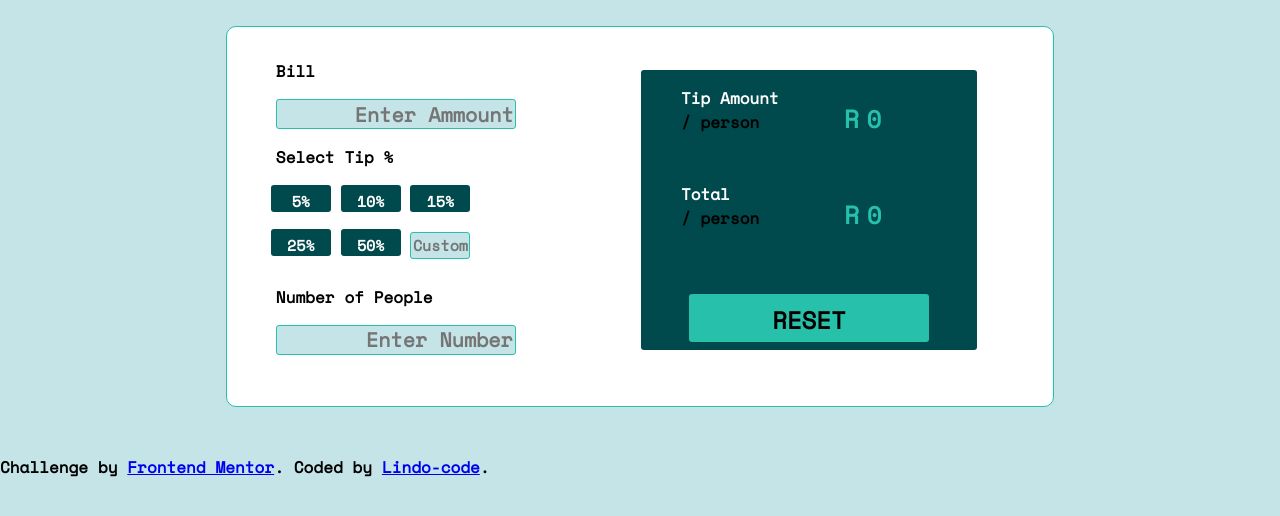
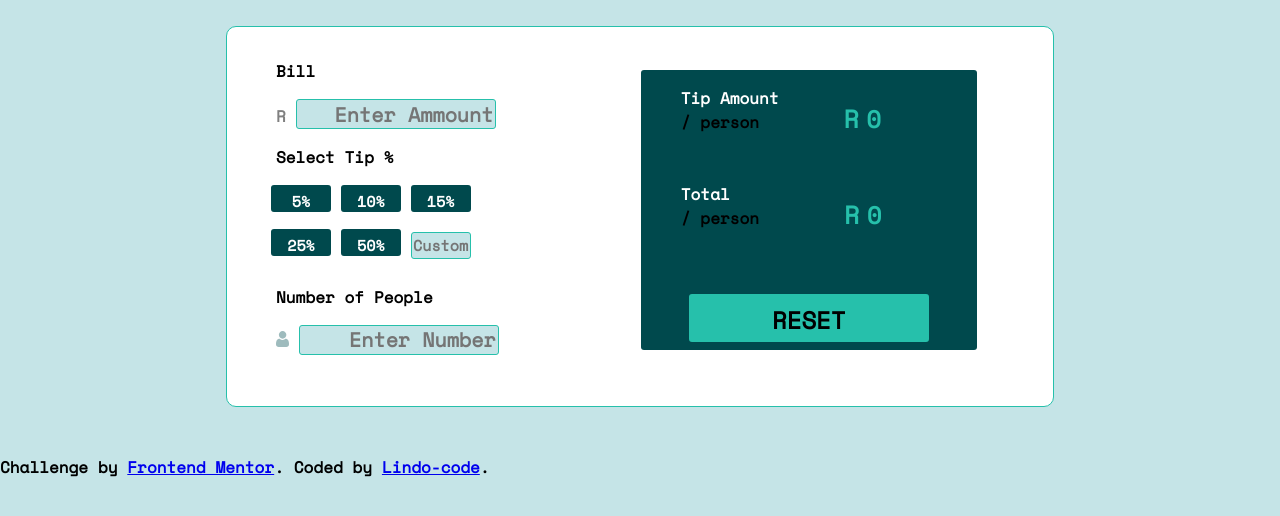
Before and after one commit to Lindo-code/tip-calculator-app, a plain HTML site: page index.html in a window 1280 px wide. Shown: the part 86-602 px from the top of the page. Drawn offline with nearby package versions, Linux system fonts and the light colour scheme; a web font is replaced by a local one.

Commit message:
added R, person icon beside input boxes and decreased size of input boxes.

```diff
--- a/Styling.css
+++ b/Styling.css
@@ -95,6 +95,10 @@ p > #error1 {
   display: none;
   color: red;
 }
+span > #currency {
+  font-weight: bold;
+  color: white;
+}
 .navbar {
   grid-area: n1;
   text-align: center;
@@ -135,7 +139,7 @@ p > #error1 {
   padding: 1px;
   text-align: right;
   height: 1.5em;
-  width: 12em;
+  width: 10em;
 }
 .input2 {
   color: cyan hsl(183, 100%, 15%);
@@ -163,7 +167,8 @@ p > #error1 {
   padding: 2px;
   text-align: right;
   height: 1.5em;
-  width: 12em;
+  width: 10em;
+  width: 10em;
 }
 #myBtn {
   color: white;
--- a/index.html
+++ b/index.html
@@ -21,6 +21,7 @@
             <p>
               Bill <span id="error0">"Bill Cannot Be Zero Or Empty"</span>
             </p>
+            <span style="font-weight: bold; color:grey;">R</span>
             <input
             class="input1"
             type="text"
@@ -73,6 +74,7 @@
             <p>
               Number of People <span id="error1">"Number Of People Cannot Be Zero Or Empty"</span>
             </p>
+            <img src="images/icon-person.svg" alt="" />
             <input
             class="input3"
             type="text"
```
